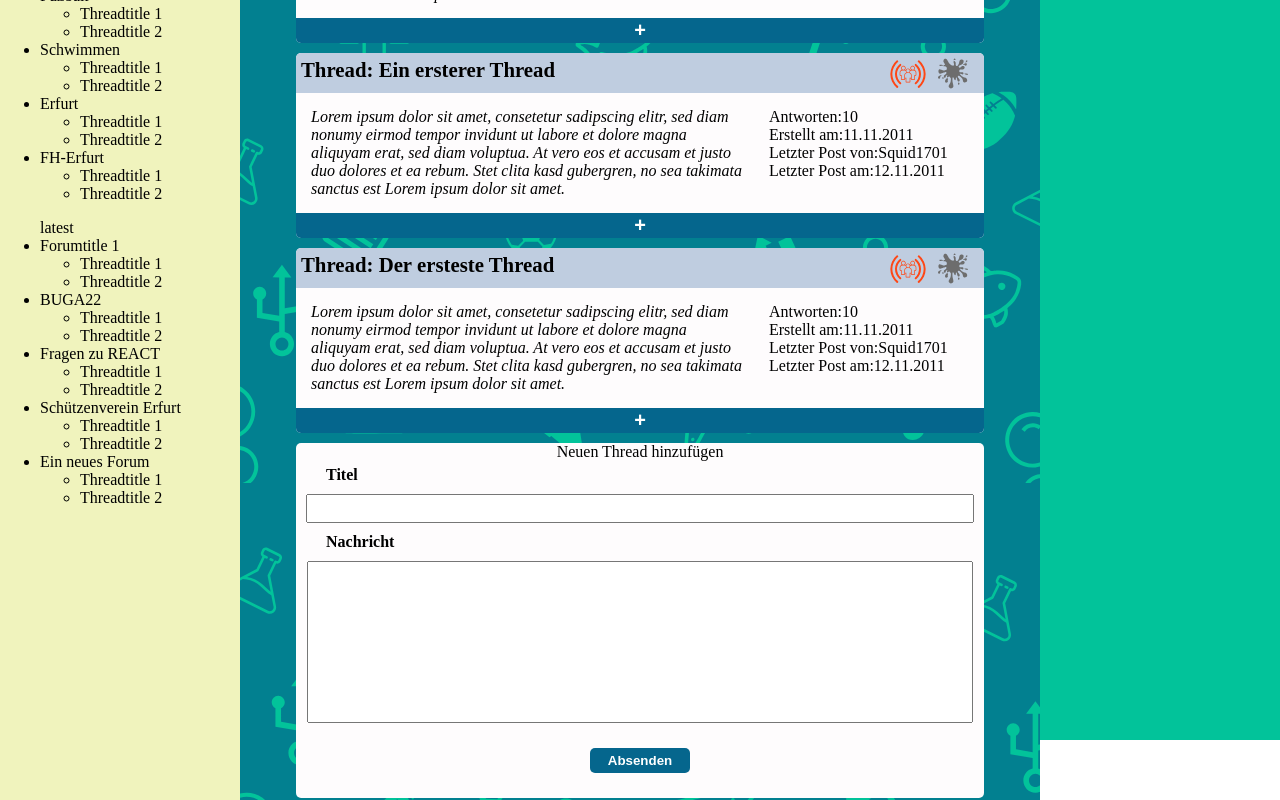
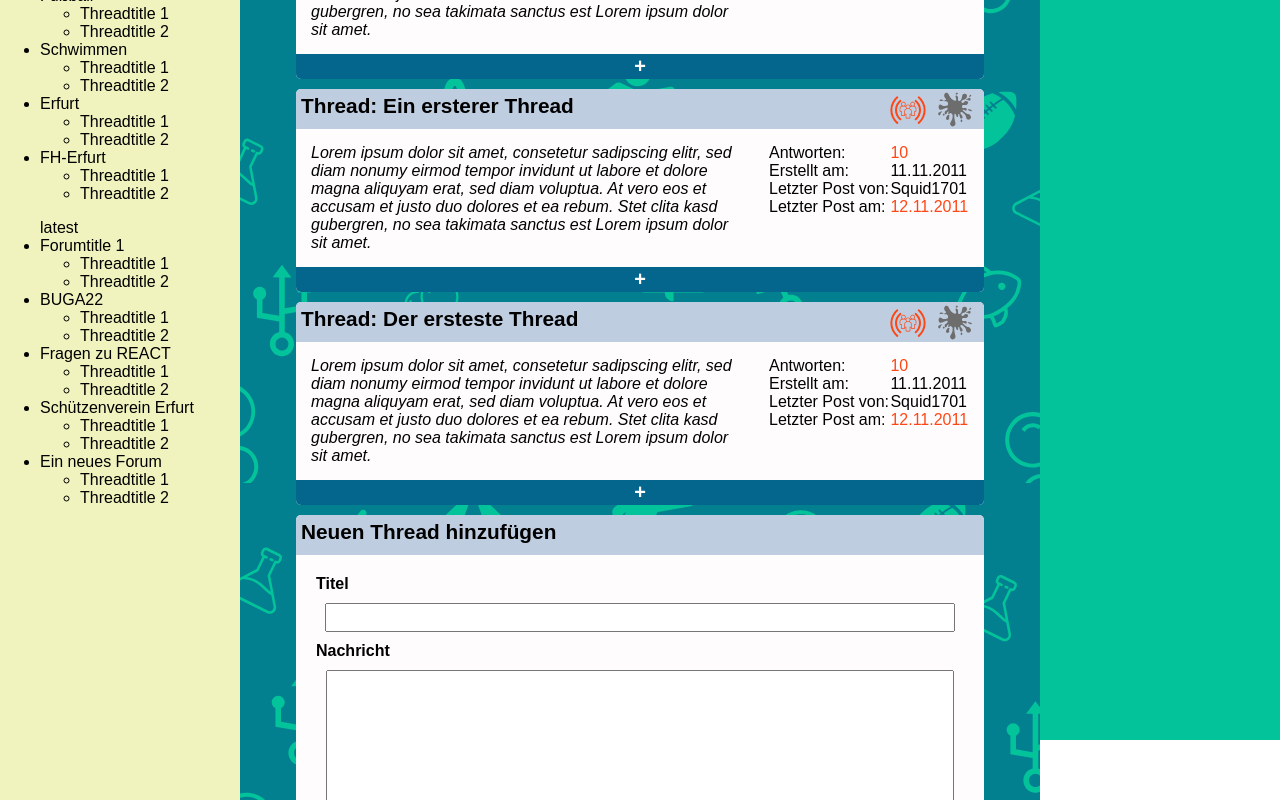
Before and after one commit to Avartos/Webaufbau, a React (Create React App) app: page /threads/1 in a window 1280 px wide. Shown: the part 540-1340 px from the top of the page. Built offline with nearby package versions, Linux system fonts and the light colour scheme.

Commit message:
#17 added mixins for buttons, containerCards and statistics. Moved thread Components to seperate folder

```diff
--- a/src/App.js
+++ b/src/App.js
@@ -8,7 +8,7 @@ import NavBar from "./components/navBar";
 import FavBar from "./components/favBar";
 import ForumList from "./components/forumList";
 import Contributions from "./components/contributions";
-import ThreadList from "./components/threadList";
+import ThreadList from "./components/threads/threadList";
 import Login from "./components/login";
 import Signin from "./components/signin";
 
--- a/src/assets/css/_threadList.scss
+++ b/src/assets/css/_threadList.scss
@@ -1,82 +1,82 @@
 @import "./variables";
+@import "./mixins/contentCard";
+@import "./mixins/buttonPreset";
+@import "./mixins/statistics";
 
 /* #region threads*/
 .thread {
-  display: block;
-  background-color: $threadBodyColor;
-  border-radius: 5px;
-  padding: 0px;
-  overflow: hidden;
-  border-radius: 5px;
-  // width: 80%;
-  margin: 10px auto;
+  @include contentCard($threadHeaderColor, $threadBodyColor);
   transition: ease-in-out .2s;
-
-  p {
-    padding: 0;
-    margin: 0;
-  }
 
   &:hover {
     box-shadow: 0 0 0 3px $hoverBorder;
 
   }
-}
 
-.thread {
-  .header {
-    background-color: $threadHeaderColor;
+  .header .title{
+    cursor: pointer;
+    transition: .2s ease-in-out;
+    &:hover {
+      color: $highlightedFontColor;
+    }
+  }
+
+  .body {
     display: flex;
-    height: $threadHeaderSize;
-    font-weight: bold;
-    font-size: 1.3em;
-    cursor: pointer;
 
-    .title {
+    .shortDescription {
+      font-style: italic;
       flex-grow: 1;
       text-align: left;
-      text-decoration: none;
-      color: auto;
-      margin: 5px auto 5px 5px;
-      color: inherit;
-      text-decoration: inherit;
+      margin-right: 25px;
+    }
+
+    .threadStatistics {
+      min-width: 200px;
+      @include statistics();
+    }
+  }
+
+  .wrapperPreview {
+    transition: height 500ms ease;
+
+    .postPreviews {
+      text-align: left;
+
+      p {
+        padding: 10px;
+        &:nth-child(even) {
+          background-color: $threadHeaderColor;
+        }
+
+        &:nth-child(odd) {
+          background-color: $threadBodyColor;
+        }
+      }
     }
   }
 }
 
+
 /* #region threadHeader */
 
-.buttonWrapper {
-  width: calc(#{$threadHeaderSize} * 0.8);
+.wrapperButton {
   margin-right: 15px;
-
-  -webkit-touch-callout: none;
-  -webkit-user-select: none;
-  -khtml-user-select: none;
-  -moz-user-select: none;
-  -ms-user-select: none;
-  user-select: none;
+  @include buttonContainer($threadHeaderSize);
 }
 
-/* #region subcribeButton */
+/* #region buttons */
 .subscribeButton {
-  margin-left: auto;
-  margin: 0px 5px 5px auto;
-  width: calc(#{$threadHeaderSize} * 0.8);
+  margin: auto auto;
+  @include squaredButton($threadHeaderSize, 0, .5);
 
   &:not(.active) {
-    filter: brightness(0.5);
     filter: grayscale(100%);
   }
 
   &:hover {
     filter: grayscale(100%);
     filter: brightness(0);
-  }
-
-  &:active {
-    filter: brightness(50%);
-    width: calc(#{$threadHeaderSize} * 0.7);
   }
 
   &.active {
@@ -88,113 +88,29 @@
   }
 }
 
-/* #endregion */
-
-/* #region callButton */
 .callButton {
-  margin: 0px 15px 5px auto;
-  width: calc(#{$threadHeaderSize} * 0.9);
-  transition: ease-in-out 0.1s;
-
-  &:hover {
-    filter: brightness(2);
-  }
-
-  &:active {
-    filter: brightness(0.5);
-    width: calc(#{$threadHeaderSize} * 0.8);
-  }
+  margin: auto auto;
+  @include squaredButton($threadHeaderSize, 2, .5);
 }
 
-/* #endregion */
-
-/* #endregion */
-
-/* #region threadBody */
-.thread {
-  .body {
-    background-color: $threadBodyColor;
-    display: flex;
-    padding: 15px;
-    font-size: 1em;
-  }
-
-  .shortDescription {
-    font-style: italic;
-    flex-grow: 1;
-    text-align: left;
-    margin-right: 25px;
-  }
-}
-
-/* #region threadStatistics */
-.threadStatistics {
-  min-width: 200px;
-  display: table;
-  text-align: left;
-  align-self: flex-start;
-  .threadStatistics .row {
-    display: table-row;
-    span {
-      display: table-cell;
-    }
-  }
-}
-
-/* #endregion */
-/* #endregion */
-
-/* #region postPreviews */
 .loadMoreButton {
-  background-color: $buttonColor;
-  color: white;
+  @include basicButton(white, $buttonColor, $buttonHoverColor, $buttonPressedColor);
   width: 100%;
   height: 25px;
-  outline: none;
-  border: none;
-  border-color: $buttonColor;
-  transition: ease-in-out 0.1s;
-  cursor: pointer;
-
-  &:hover {
-    background-color: $buttonHoverColor;
-  }
-
-  &:active {
-    background-color: $buttonColor;
-  }
 
   span {
     font-size: 1.5em;
     font-weight: bold;
   }
 }
+// #endregion
 
-.threadFooter {
-  transition: height 500ms ease;
-}
-
-.postPreviews {
-  text-align: left;
-
-  p {
-    padding: 10px;
-    &:nth-child(even) {
-      background-color: $threadHeaderColor;
-    }
-
-    &:nth-child(odd) {
-      background-color: $threadBodyColor;
-    }
-  }
-}
-
-/* #endregion */
-
-/* #region threadForm */
-form {
+.newThreadForm {
+  @include contentCard($threadHeaderColor, $threadBodyColor);
+  display: block !important;
+  background-color: $threadBodyColor;
   label {
-    margin-left: 25px;
+    margin: auto;
     padding: 5px;
     font-weight: bold;
     text-align: left;
@@ -206,7 +122,7 @@ form {
   input,
   textarea {
     margin: 5px auto;
-    padding: 5px;
+    padding: 5px 0px;
     flex-grow: 1;
     width: 95%;
     resize: none;
@@ -214,27 +130,14 @@ form {
   }
 
   button {
+    @include basicButton(white, $buttonColor, $buttonHoverColor, $buttonPressedColor);
+
     margin: 25px auto;
-    padding: 5px;
+    padding: 15px;
+    font-weight: bold;
     display: block;
     width: 100px;
     border: none;
     border-radius: 5px;
-    color: white;
-    font-weight: bold;
-    cursor: pointer;
-    background-color: $buttonColor;
-    transition: ease-in-out 0.1s;
-
-    &:hover {
-      background-color: $buttonHoverColor;
-    }
-
-    &:active {
-      background-color: $buttonPressedColor;
-    }
   }
 }
-
-/* #endregion */
-/* #endregion */
--- a/src/assets/css/app.scss
+++ b/src/assets/css/app.scss
@@ -29,6 +29,9 @@ html,
 body {
   height: 100%;
   margin: 0;
+  * {
+    font-family: Arial, Helvetica, sans-serif;
+  }
 }
 
 body {
--- /dev/null
+++ b/src/assets/css/mixins/_buttonPreset.scss
@@ -0,0 +1,44 @@
+@import "../variables";
+
+@mixin buttonContainer($targetHeight) {
+  width: calc(#{$targetHeight} * 0.8);
+  -webkit-touch-callout: none;
+  -webkit-user-select: none;
+  -khtml-user-select: none;
+  -moz-user-select: none;
+  -ms-user-select: none;
+  user-select: none;
+}
+
+@mixin squaredButton($containerHeight, $hoverBrightness, $clickBrightness) {
+  width: calc(#{$containerHeight} * 0.9);
+  transition: ease-in-out 0.1s;
+  cursor: pointer;
+
+  &:hover {
+    filter: brightness(#{hoverBrighness});
+  }
+
+  &:active {
+    filter: brightness(#{$clickBrightness});
+    width: calc(#{$containerHeight} * 0.8);
+  }
+}
+
+@mixin basicButton($fontColor, $buttonColor, $hoverColor, $buttonPressedColor) {
+  background-color: #{$buttonColor};
+  color: #{$fontColor};
+  outline: none;
+  border: none;
+  border-color: $buttonColor;
+  transition: ease-in-out 0.1s;
+  cursor: pointer;
+
+  &:hover {
+    background-color: #{$buttonHoverColor};
+  }
+
+  &:active {
+    background-color: #{$buttonPressedColor};
+  }
+}
--- /dev/null
+++ b/src/assets/css/mixins/_contentCard.scss
@@ -0,0 +1,46 @@
+@import "../variables";
+
+@mixin header($headerColor) {
+    background-color: #{$headerColor};
+    display: flex;
+    height: $threadHeaderSize;
+    font-weight: bold;
+    font-size: 1.3em;
+
+    .title {
+        flex-grow: 1;
+        text-align: left;
+        margin: 5px auto 5px 5px;
+        text-decoration: inherit;
+        color: inherit;
+    }
+}
+
+@mixin body($bodyColor) {
+    padding: 15px;
+    font-size: 1em;
+    background-color: #{$bodyColor};
+}
+
+
+@mixin contentCard($headerColor, $bodyColor) {
+    display: block;
+    background-color: #{$bodyColor};
+    padding: 0px;
+    margin: 10px auto;
+    border-radius: 5px;
+    overflow: hidden;
+
+    * {
+        margin: 0;
+        padding: 0;
+    }
+
+    .header {
+        @include header(#{$headerColor});
+    }
+
+    .body {
+        @include body(#{$bodyColor});
+    }
+}
--- /dev/null
+++ b/src/assets/css/mixins/_statistics.scss
@@ -0,0 +1,17 @@
+@import "../variables";
+
+@mixin statistics() {
+  display: table;
+  text-align: left;
+  align-self: flex-start;
+  .row {
+    display: table-row;
+    span {
+      display: table-cell;
+    }
+
+    .highlighted {
+      color: $highlightedFontColor;
+    }
+  }
+}
--- a/src/components/newThreadForm.jsx
+++ b/src/components/threads/newThreadForm.jsx
@@ -6,12 +6,12 @@ const NewThreadForm = ({ handleSubmitForm }) => {
   const [currentUser, setCurrentUser] = useState("Squidy1701");
 
   return (
-    <div className="thread">
-      <div className="threadHeader">
-        <span className="threadTitle">Neuen Thread hinzufügen</span>
+    <div className="newThreadForm">
+      <div className="header">
+        <span className="title">Neuen Thread hinzufügen</span>
       </div>
 
-      <form
+      <form className="body"
         onSubmit={(e) => {
           handleSubmitForm(e, title, body, currentUser);
           setTitle("");
--- a/src/components/thread.jsx
+++ b/src/components/threads/thread.jsx
@@ -3,9 +3,9 @@ import { CSSTransition } from "react-transition-group";
 import {Link} from 'react-router-dom';
 
 import PreviewList from "./previewList";
-import SubscribeButton from "./subscribeButton";
+import SubscribeButton from "../subscribeButton";
 import ThreadStatistics from "./threadStatistics";
-import { ReactComponent as CallIcon } from "../assets/icons/voiceCall.svg";
+import { ReactComponent as CallIcon } from "../../assets/icons/voiceCall.svg";
 
 const Thread = (props) => {
   const [previewHeight, setPreviewHeight] = useState(0);
@@ -25,10 +25,10 @@ const Thread = (props) => {
         <Link className="title" to={`/contributions/${props.id}`}>
           Thread: {props.subject}
         </Link>
-        <div className="buttonWrapper">
+        <div className="wrapperButton">
           <CallIcon className="callButton"></CallIcon>
         </div>
-        <div className="buttonWrapper">
+        <div className="wrapperButton">
           <SubscribeButton
             parentId={props.id}
             isSubscribed={props.isSubscribed}
@@ -56,7 +56,7 @@ const Thread = (props) => {
             {!props.isUnfolded && <span>+</span>}
           </button>
 
-          <div className="threadFooter" style={{ height: previewHeight }}>
+          <div className="wrapperPreview" style={{ height: previewHeight }}>
             <CSSTransition
               in={props.isUnfolded}
               timeout={500}
--- a/src/components/threadStatistics.jsx
+++ b/src/components/threads/threadStatistics.jsx
@@ -8,10 +8,10 @@ const ThreadStatistics = ({
 }) => {
   return (
     <div className="threadStatistics">
-      <div className="row"><span>Antworten:</span><span>{numberOfPosts}</span></div>
+      <div className="row"><span>Antworten:</span><span className="highlighted">{numberOfPosts}</span></div>
       <div className="row"><span>Erstellt am:</span><span>{createdAt}</span></div>
       <div className="row"><span>Letzter Post von:</span><span className="user">{lastPoster}</span></div>
-      <div className="row"><span>Letzter Post am:</span><span>{lastPostDate}</span></div>
+      <div className="row"><span>Letzter Post am:</span><span className="highlighted">{lastPostDate}</span></div>
     </div>
   );
 };
```
Also changed, not shown: src/components/threads/previewList.jsx (renamed from src/components/previewList.jsx), src/components/threads/threadList.jsx (renamed from src/components/threadList.jsx).
